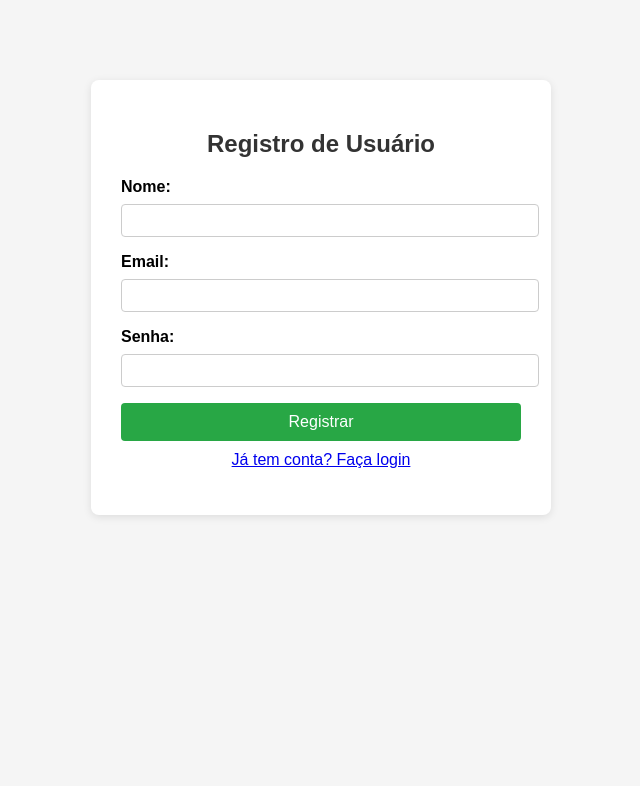
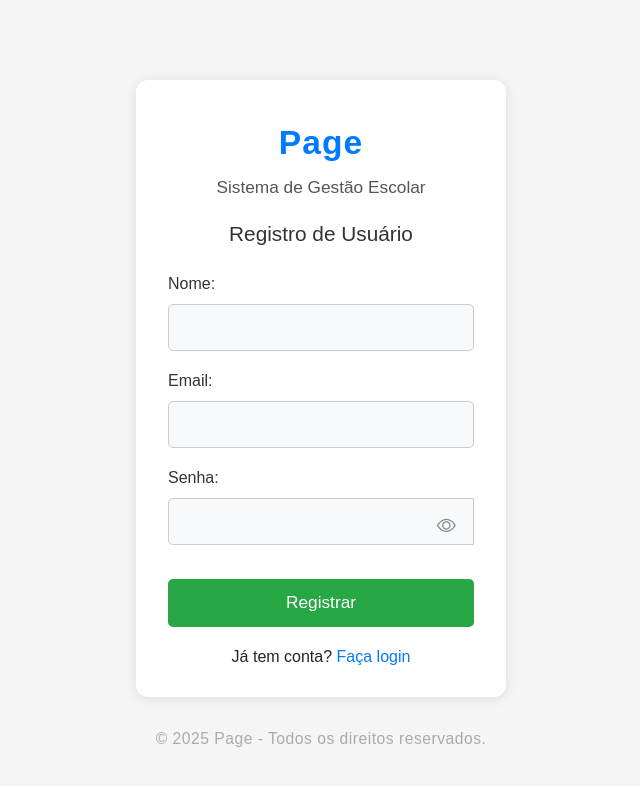
Before and after one commit to Marco-Bubola/Page--PI, a PHP site: page /views/registro.php in a window 1280 px wide. Shown: the top 786 px of the page, without its empty margins (319-959 px from the left). Run offline with PHP 8.4, Linux system fonts and the light colour scheme.

Commit message:
Update registro.php

```diff
--- a/views/registro.php
+++ b/views/registro.php
@@ -40,37 +40,70 @@ if ($_SERVER["REQUEST_METHOD"] == "POST") {
 <html lang="pt-br">
 <head>
     <meta charset="UTF-8">
-    <title>Registro - PI Page</title>
+    <title>Registro - Page</title>
+    <link rel="icon" type="image/png" href="../assets/img/LOGO_PAGE.png">
+    <link href="https://cdn.jsdelivr.net/npm/bootstrap@5.3.0/dist/css/bootstrap.min.css" rel="stylesheet">
+    <link href="https://cdn.jsdelivr.net/npm/bootstrap-icons@1.10.5/font/bootstrap-icons.css" rel="stylesheet">
     <style>
         body { font-family: Arial, sans-serif; background: #f5f5f5; }
-        .registro-container { background: #fff; padding: 30px; max-width: 400px; margin: 80px auto; border-radius: 8px; box-shadow: 0 2px 8px rgba(0,0,0,0.1); }
-        h2 { text-align: center; color: #333; }
-        label { font-weight: bold; }
-        input, select { width: 100%; padding: 8px; margin: 8px 0 16px 0; border: 1px solid #ccc; border-radius: 4px; }
-        button { width: 100%; padding: 10px; background: #28a745; color: #fff; border: none; border-radius: 4px; font-size: 16px; cursor: pointer; }
-        button:hover { background: #218838; }
-        .erro { color: red; text-align: center; }
-        .sucesso { color: green; text-align: center; }
+        .registro-container { background: #fff; padding: 38px 32px 28px 32px; max-width: 370px; margin: 80px auto 30px auto; border-radius: 12px; box-shadow: 0 2px 12px rgba(0,0,0,0.10); }
+        .app-title { text-align: center; font-size: 2.1rem; font-weight: bold; color: #007bff; letter-spacing: 1px; margin-bottom: 0.2em; }
+        .app-subtitle { text-align: center; color: #555; font-size: 1.08rem; margin-bottom: 1.2em; }
+        h2 { text-align: center; color: #333; font-size: 1.3rem; margin-bottom: 1.2em; }
+        label { font-weight: 500; color: #333; }
+        input[type="text"], input[type="email"], input[type="password"] { width: 100%; padding: 10px 38px 10px 12px; margin: 8px 0 18px 0; border: 1px solid #ccc; border-radius: 5px; font-size: 1.05em; background: #f8f9fa; }
+        .input-group { position: relative; }
+        .input-group .toggle-eye { position: absolute; top: 50%; right: 12px; transform: translateY(-50%); background: none; border: none; outline: none; cursor: pointer; color: #888; font-size: 1.2em; }
+        button[type="submit"] { width: 100%; padding: 11px; background: #28a745; color: #fff; border: none; border-radius: 5px; font-size: 1.08em; font-weight: 500; cursor: pointer; margin-top: 8px; transition: background 0.2s; }
+        button[type="submit"]:hover { background: #218838; }
+        .erro { color: #d9534f; text-align: center; margin-bottom: 10px; }
+        .sucesso { color: #28a745; text-align: center; font-weight: bold; margin-bottom: 10px; }
+        .login-link { text-align:center; margin-top:18px; }
+        .login-link a { text-decoration: none; color: #007bff; }
+        .footer-registro { text-align:center; color:#aaa; font-size:0.98em; margin-top:30px; letter-spacing:0.5px; }
+        @media (max-width: 500px) { .registro-container { padding: 22px 6vw 18px 6vw; max-width: 98vw; } }
     </style>
 </head>
 <body>
     <div class="registro-container">
+        <div class="app-title">Page</div>
+        <div class="app-subtitle">Sistema de Gestão Escolar</div>
         <h2>Registro de Usuário</h2>
         <?php if ($erro) echo "<p class='erro'>$erro</p>"; ?>
         <?php if ($sucesso) echo "<p class='sucesso'>$sucesso</p>"; ?>
-        <form method="post">
-            <label>Nome:</label><br>
-            <input type="text" name="nome" required><br>
-            <label>Email:</label><br>
-            <input type="email" name="email" required><br>
-            <label>Senha:</label><br>
-            <input type="password" name="senha" required><br>
+        <form method="post" autocomplete="off">
+            <label>Nome:</label>
+            <input type="text" name="nome" required autocomplete="name">
+            <label>Email:</label>
+            <input type="email" name="email" required autocomplete="username">
+            <label>Senha:</label>
+            <div class="input-group mb-2">
+                <input type="password" name="senha" id="campoSenha" required autocomplete="new-password">
+                <button type="button" class="toggle-eye" onclick="toggleSenha()" tabindex="-1"><i id="iconeSenha" class="bi bi-eye"></i></button>
+            </div>
             <input type="hidden" name="tipo" value="professor">
             <button type="submit">Registrar</button>
         </form>
-        <p style="text-align:center; margin-top:10px;">
-            <a href="login.php">Já tem conta? Faça login</a>
-        </p>
+        <div class="login-link">
+            Já tem conta? <a href="login.php">Faça login</a>
+        </div>
     </div>
+    <div class="footer-registro">&copy; <?php echo date('Y'); ?> Page - Todos os direitos reservados.</div>
+    <script src="https://cdn.jsdelivr.net/npm/bootstrap@5.3.0/dist/js/bootstrap.bundle.min.js"></script>
+    <script>
+    function toggleSenha() {
+        var campo = document.getElementById('campoSenha');
+        var icone = document.getElementById('iconeSenha');
+        if (campo.type === 'password') {
+            campo.type = 'text';
+            icone.classList.remove('bi-eye');
+            icone.classList.add('bi-eye-slash');
+        } else {
+            campo.type = 'password';
+            icone.classList.remove('bi-eye-slash');
+            icone.classList.add('bi-eye');
+        }
+    }
+    </script>
 </body>
 </html>
```
